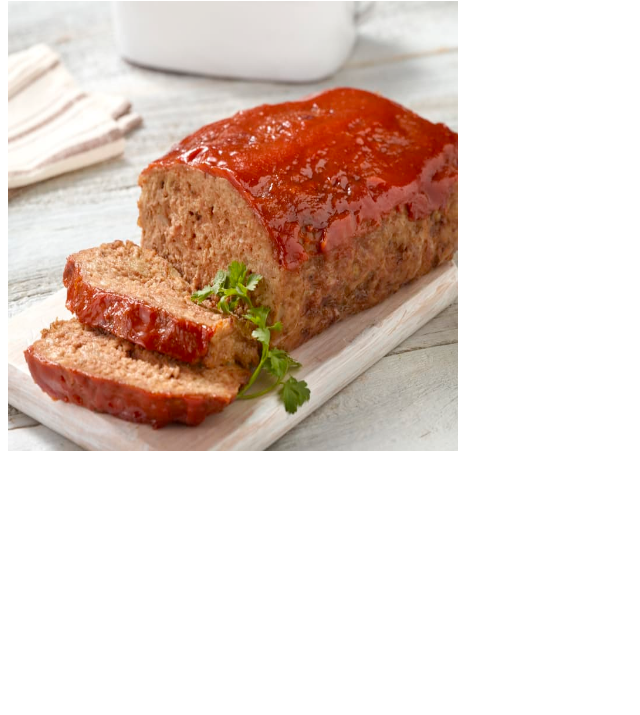
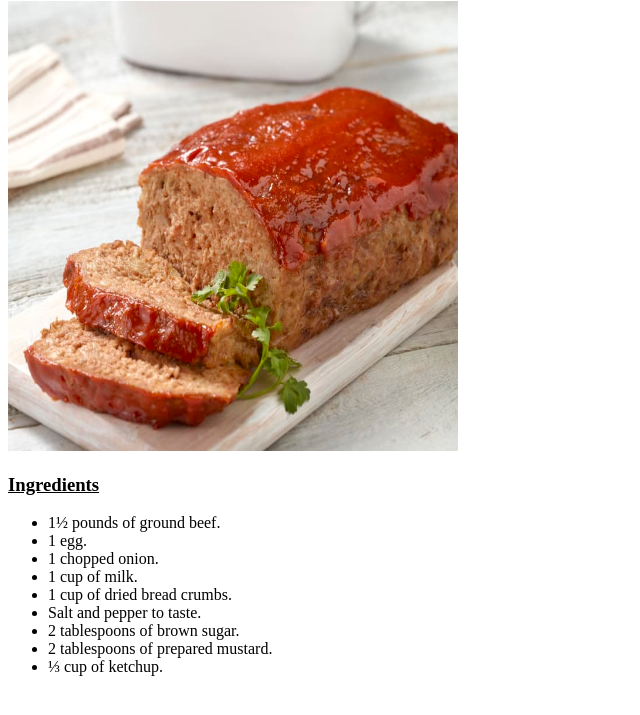
Before and after one commit to santiagofinob/odin-recipes, a plain HTML site: page recipes/meatloaf.html in a window 1280 px wide. Shown: the part 79-794 px from the top of the page, without its empty margins (0-640 px from the left). Drawn offline with Linux system fonts and the light colour scheme.

Commit message:
Added ingredients list to meatloaf.html

```diff
--- a/recipes/meatloaf.html
+++ b/recipes/meatloaf.html
@@ -9,6 +9,17 @@
 <body>
     <h1>Meatloaf</h1>
     <img src="/images/meatloaf.jpg" alt="Meatloaf" width="450" height="450">
-    <h3><u></u></h3>
+    <h3><u>Ingredients</u></h3>
+    <ul>
+        <li>1&frac12; pounds of ground beef.</li>
+        <li>1 egg.</li>
+        <li>1 chopped onion.</li>
+        <li>1 cup of milk.</li>
+        <li>1 cup of dried bread crumbs.</li>
+        <li>Salt and pepper to taste.</li>
+        <li>2 tablespoons of brown sugar.</li>
+        <li>2 tablespoons of prepared mustard.</li>
+        <li>&frac13; cup of ketchup.</li>
+    </ul>
 </body>
 </html>
```
